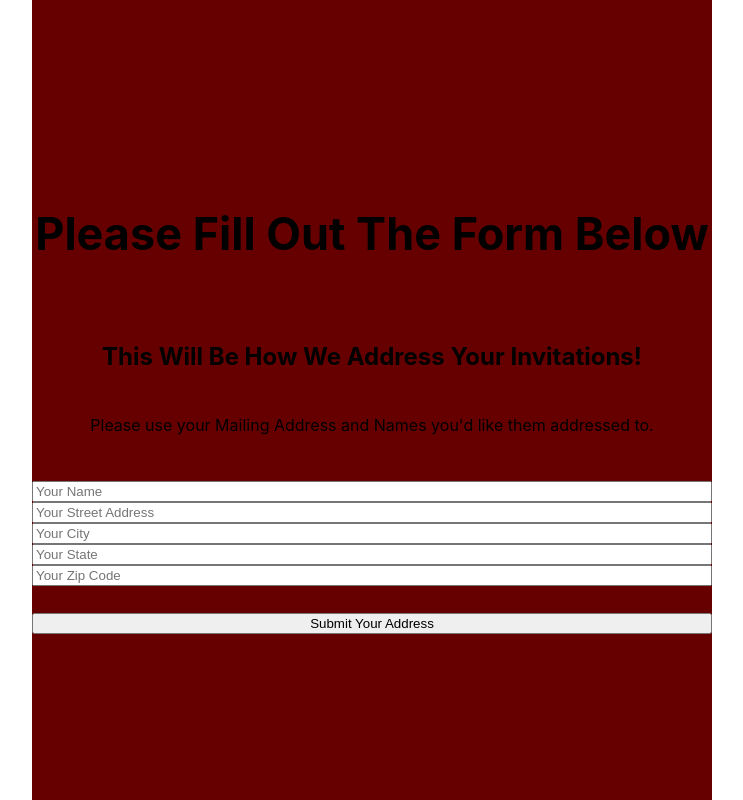
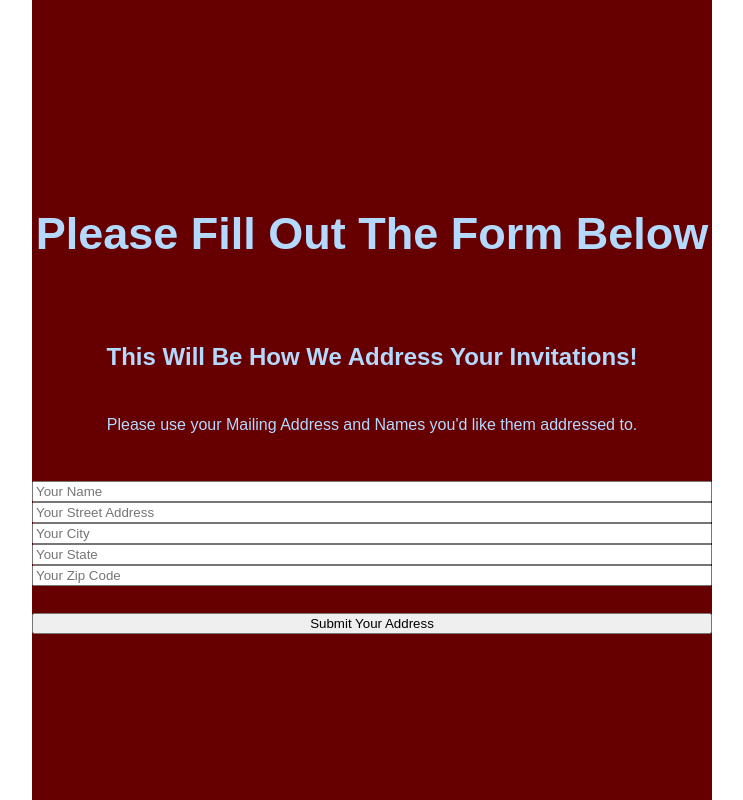
Before and after one commit to a-soren/wedding-form, a React (Create React App) app: page / in a window 1280 px wide. Shown: the whole page, without its empty margins (268-1011 px from the left). Built offline with nearby package versions, Linux system fonts and the light colour scheme.

Commit message:
added font family and color

```diff
--- a/src/App.js
+++ b/src/App.js
@@ -4,6 +4,8 @@ import "./App.css";
 
 const Card = styled.main`
   background-color: #660000;
+  color: #b3d9ff;
+  font-family: sans-serif;
 `;
 
 function App() {
```
